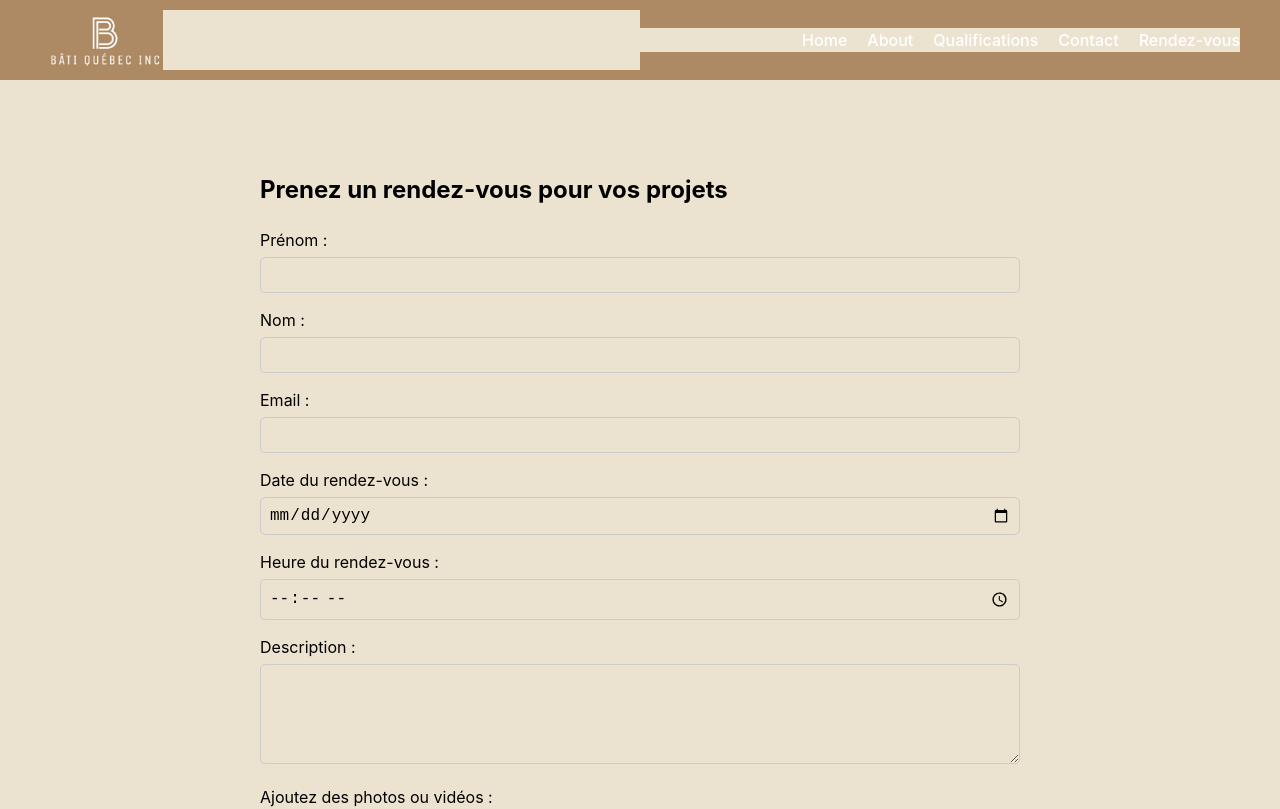
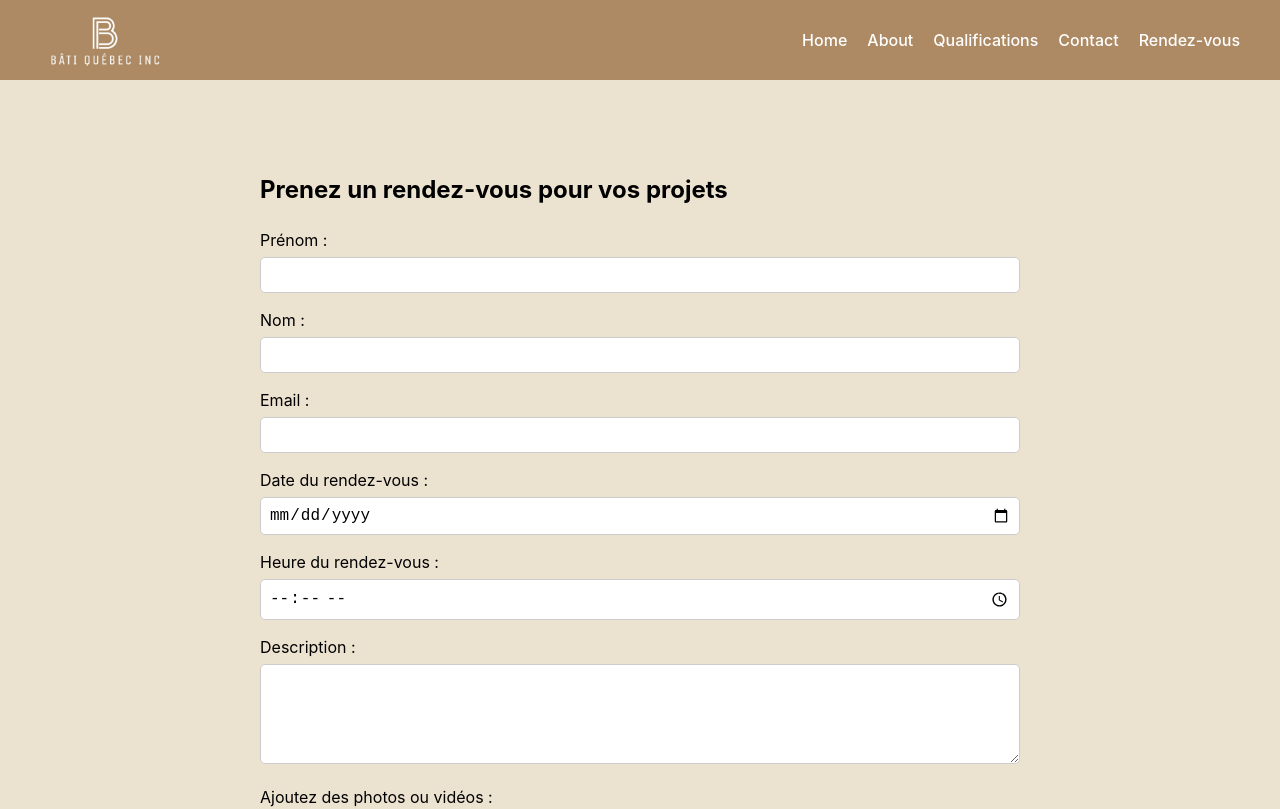
Before and after one commit to MyriamAssam/bati, a React (Vite) app: page /rdv in a window 1280 px wide. Shown: the top 809 px of the page. Built offline with nearby package versions, Linux system fonts and the light colour scheme.

Commit message:
Modification style

```diff
--- a/src/App.css
+++ b/src/App.css
@@ -51,12 +51,13 @@ body {
   overflow-x: hidden;
   width: 100%;
   max-width: 100%;
+  background-color: #ECE2D0;
 }
 
 * {
   box-sizing: border-box;
   max-width: 100%;
-  background-color: #ECE2D0;
+
 }
 
 
```
